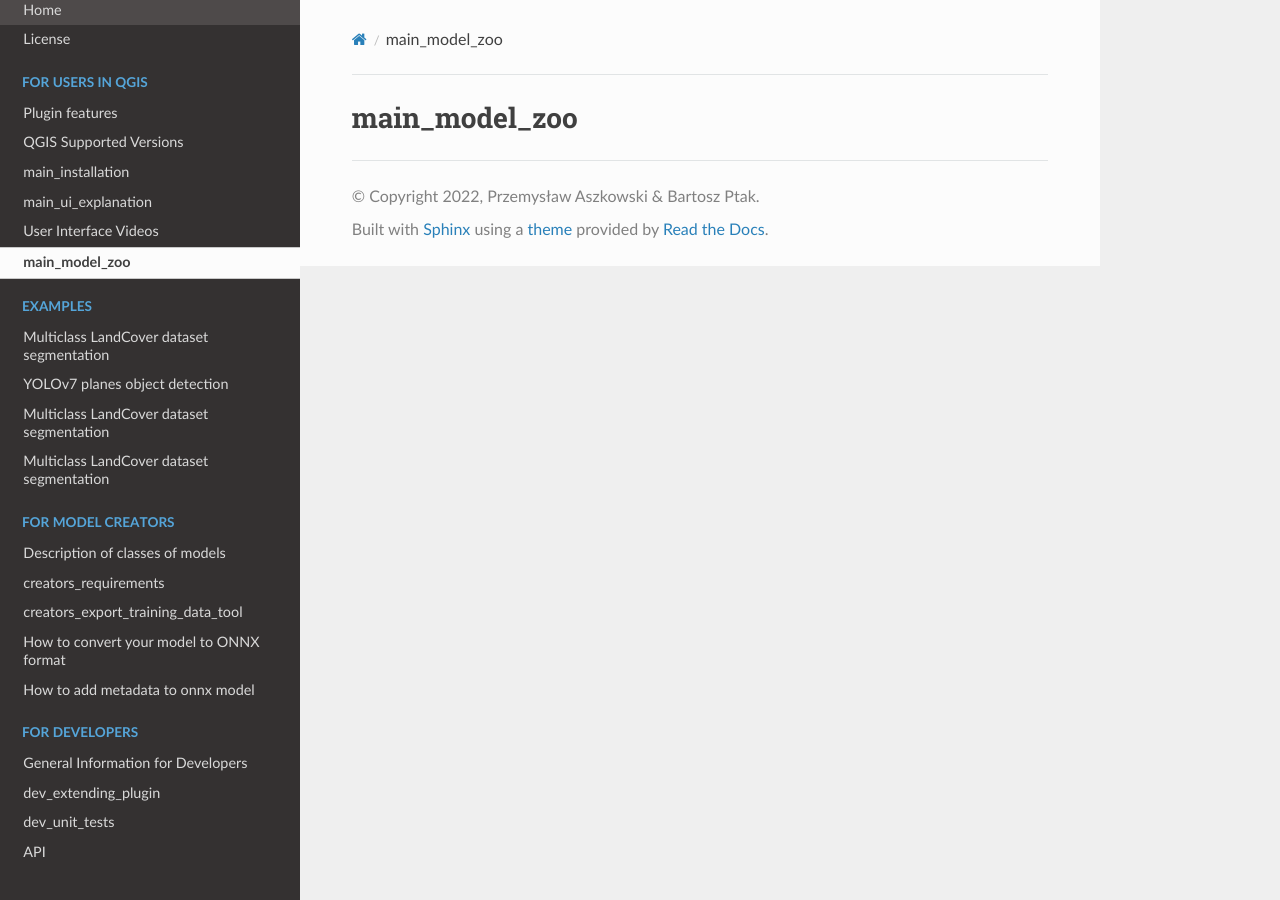
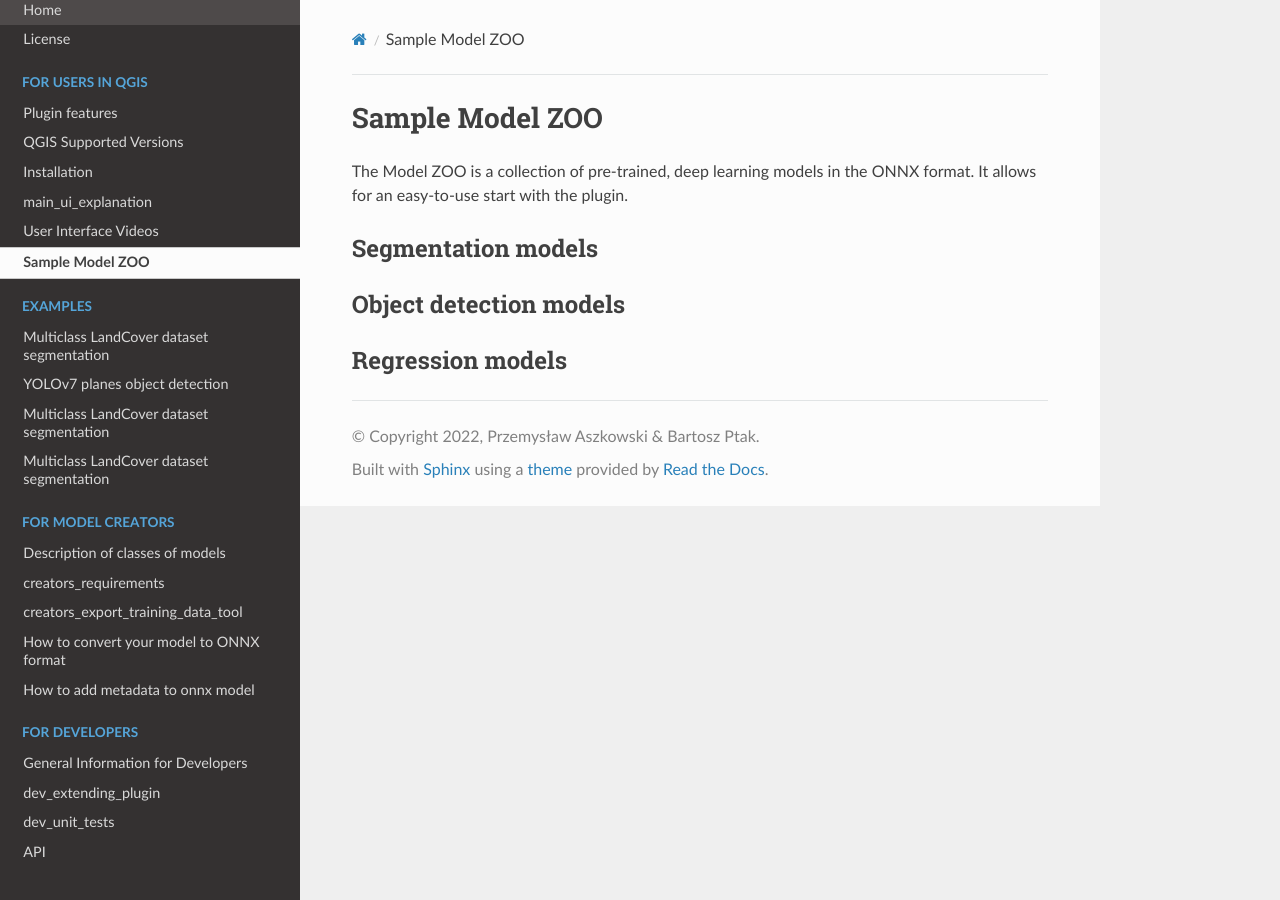
Before and after one commit to PUTvision/qgis-plugin-deepness, a Sphinx documentation site: the page built from docs/source/main/main_model_zoo.rst, in a window 1280 px wide. Built offline with Sphinx 7.4.7 and the Read the Docs theme 2.0.0, drawn with Linux system fonts in a browser that asks for light colours.

```diff
--- a/docs/source/main/main_model_zoo.rst
+++ b/docs/source/main/main_model_zoo.rst
@@ -1,2 +1,20 @@
-main_model_zoo
-=====
+Sample Model ZOO
+================
+
+The Model ZOO is a collection of pre-trained, deep learning models in the ONNX format. It allows for an easy-to-use start with the plugin.
+
+
+===================
+Segmentation models
+===================
+
+
+
+===================
+Object detection models
+===================
+
+
+===================
+Regression models
+===================
```
Also changed, not shown: docs/source/main/main_installation.rst (+71 -2 lines).
